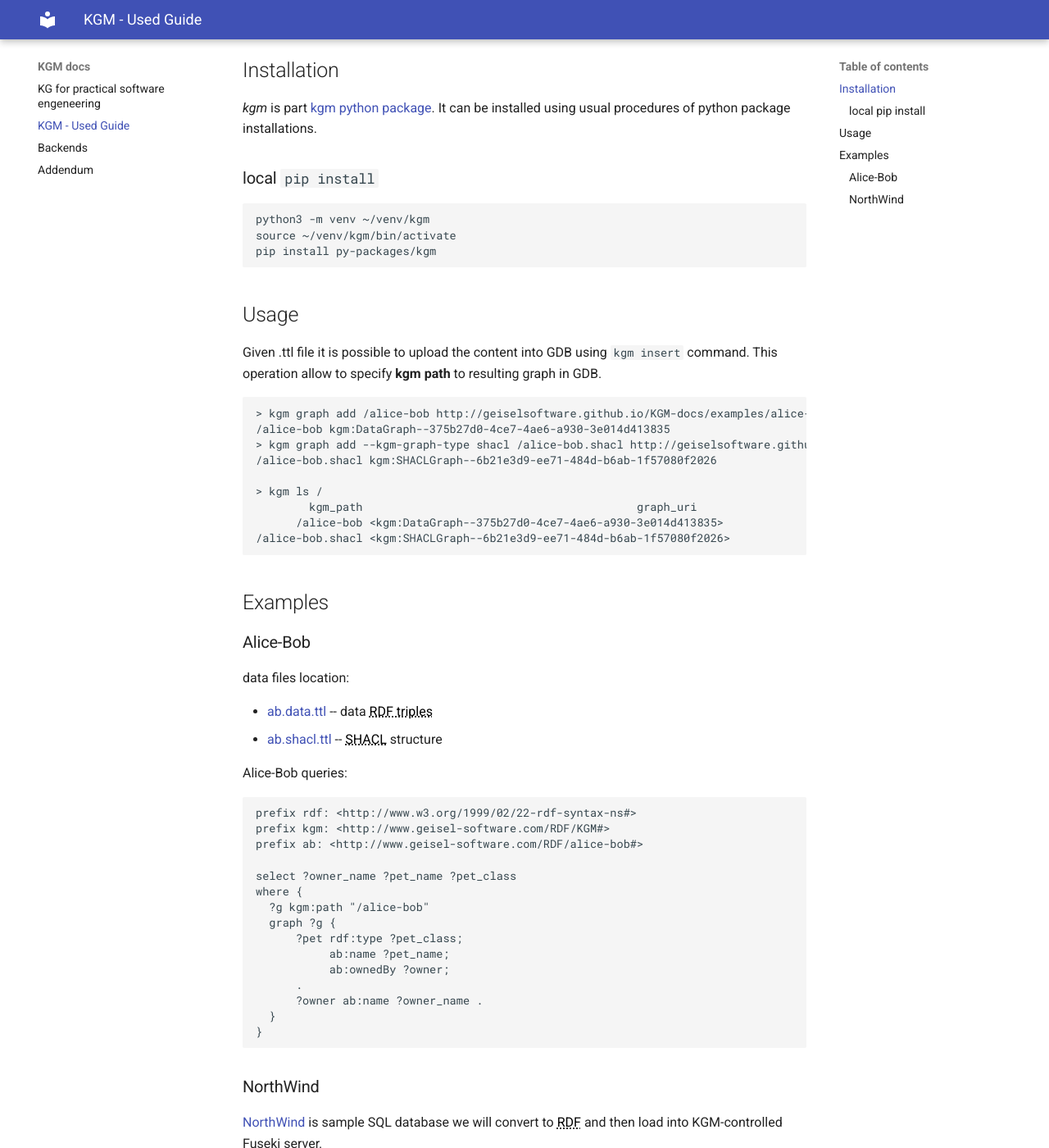
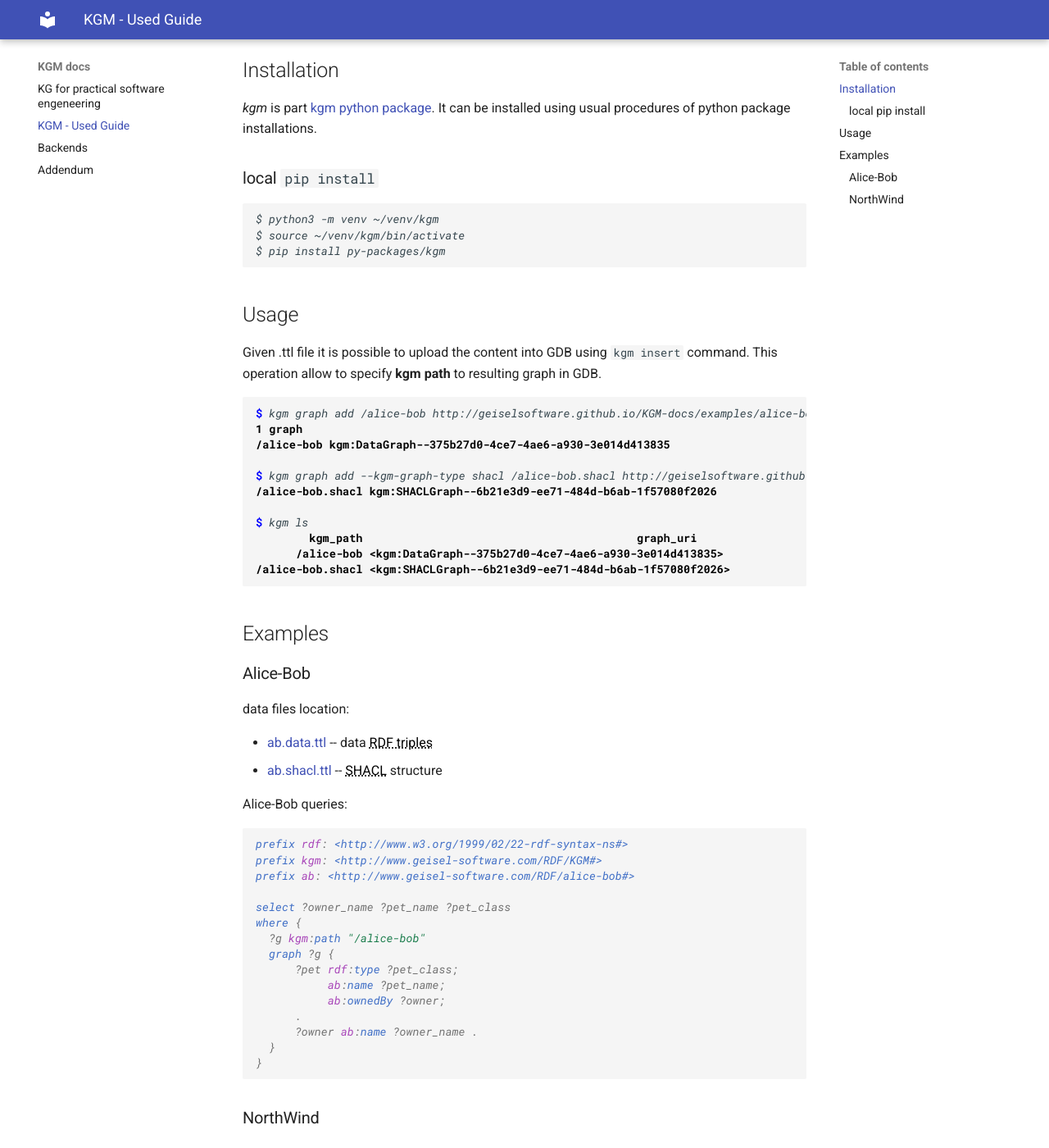
Before and after one commit to GeiselSoftware/kgm, an MkDocs documentation site: the page built from docs/kgm-userguide.md, in a window 1280 px wide and 1400 px high, scrolled down 203 px. Shown: the whole window at 82% size. Built offline with MkDocs 1.6.1 and Material for MkDocs 9.7.7, drawn with Linux system fonts in a browser that asks for light colours; some of the changed text lies outside the part shown.

Commit message:
wip with doc: highlighting for console and sparql enabled

````diff
--- /dev/null
+++ b/docs/css/extra.css
@@ -0,0 +1,24 @@
+/* overrides/extra.css */
+
+.highlight {
+    font-style: italic;
+}
+
+/* console output */
+.highlight .go {
+    color: black;
+    font-weight: bold;
+    font-style: normal;
+}
+
+/* console  prompt */
+.highlight .gp {
+    color: blue;
+    font-weight: bold;
+    font-style: normal;
+}
+
+/* this style used for unix shell keywords */
+.highlight .nb {
+    color: black;
+}
--- a/docs/kgm-userguide.md
+++ b/docs/kgm-userguide.md
@@ -9,22 +9,25 @@
 ### local `pip install`
 
 ```
-python3 -m venv ~/venv/kgm
-source ~/venv/kgm/bin/activate
-pip install py-packages/kgm
+$ python3 -m venv ~/venv/kgm
+$ source ~/venv/kgm/bin/activate
+$ pip install py-packages/kgm
 ```
 
 ## Usage
 
 Given .ttl file it is possible to upload the content into GDB using `kgm insert` command. This operation allow to specify **kgm path** to resulting graph in GDB.
 
-```
-> kgm graph add /alice-bob http://geiselsoftware.github.io/KGM-docs/examples/alice-bob/ab.data.ttl
+```console
+
+$ kgm graph add /alice-bob http://geiselsoftware.github.io/KGM-docs/examples/alice-bob/ab.data.ttl
+1 graph
 /alice-bob kgm:DataGraph--375b27d0-4ce7-4ae6-a930-3e014d413835
-> kgm graph add --kgm-graph-type shacl /alice-bob.shacl http://geiselsoftware.github.io/KGM-docs/examples/alice-bob/ab.shacl.ttl
+
+$ kgm graph add --kgm-graph-type shacl /alice-bob.shacl http://geiselsoftware.github.io/KGM-docs/examples/alice-bob/ab.shacl.ttl
 /alice-bob.shacl kgm:SHACLGraph--6b21e3d9-ee71-484d-b6ab-1f57080f2026
 
-> kgm ls /
+$ kgm ls
         kgm_path                                         graph_uri
       /alice-bob <kgm:DataGraph--375b27d0-4ce7-4ae6-a930-3e014d413835>
 /alice-bob.shacl <kgm:SHACLGraph--6b21e3d9-ee71-484d-b6ab-1f57080f2026>
@@ -42,7 +45,7 @@ data files location:
 
 Alice-Bob queries:
 
-```
+```sparql
 prefix rdf: <http://www.w3.org/1999/02/22-rdf-syntax-ns#>
 prefix kgm: <http://www.geisel-software.com/RDF/KGM#>
 prefix ab: <http://www.geisel-software.com/RDF/alice-bob#>
@@ -64,25 +67,29 @@ where {
 
 [NorthWind](https://en.wikiversity.org/wiki/Database_Examples/Northwind) is sample SQL database we will convert to RDF and then load into KGM-controlled Fuseki server.
 
-Commands below assume that your current working directory is `docs/docs/examples/northwind`
+Commands below assume that your current working directory is `docs/examples/northwind`
 
-```
-sqlite3 northwind.sqlitedb < ./northwind-sqlite.sql
-python build-rdf.py > northwind.data.ttl
+```console
+
+$ pwd
+docs/examples/northwind
+
+$ sqlite3 northwind.sqlitedb < ./northwind-sqlite.sql
+$ python build-rdf.py > northwind.data.ttl
 ```
 
-```
-kgm graph add /NorthWind ./northwind.data.ttl
-kgm graph add --kgm-graph-type=shacl /NorthWind.shacl ./northwind.shacl.ttl
+```console
+$ kgm graph add /NorthWind ./northwind.data.ttl
+$ kgm graph add --kgm-graph-type=shacl /NorthWind.shacl ./northwind.shacl.ttl
 
-kgm graph replace /NorthWind ./northwind.data.ttl
-kgm graph replace /NorthWind.shacl ./northwind.shacl.ttl
+$ kgm graph replace /NorthWind ./northwind.data.ttl
+$ kgm graph replace /NorthWind.shacl ./northwind.shacl.ttl
 
-kgm validate /NorthWind.shacl /NorthWind
+$ kgm validate /NorthWind.shacl /NorthWind
 ```
 
 Query examples:
-```
+```sparql
 prefix rdf: <http://www.w3.org/1999/02/22-rdf-syntax-ns#>
 prefix kgm: <http://www.geisel-software.com/RDF/KGM#>
 prefix nw: <http://www.geisel-software.com/RDF/NorthWind#>
--- a/mkdocs.yml
+++ b/mkdocs.yml
@@ -26,6 +26,9 @@ plugins:
 extra_javascript:
   - javascripts/custom-abbr.js
 
+extra_css:
+  - css/extra.css
+
 # Page tree
 nav:
   - KG for practical software engeneering: kgm-introduction.md
````
